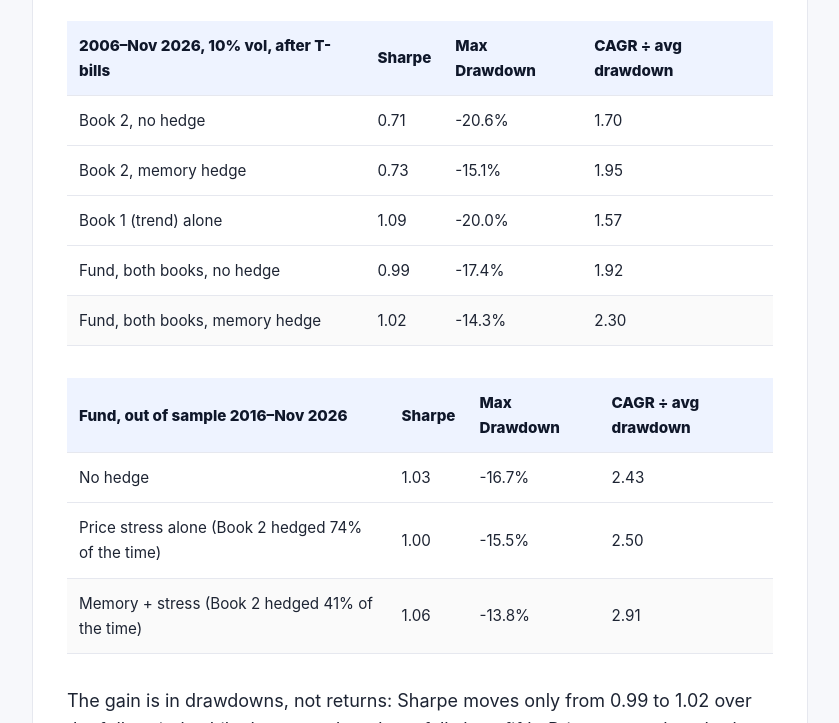
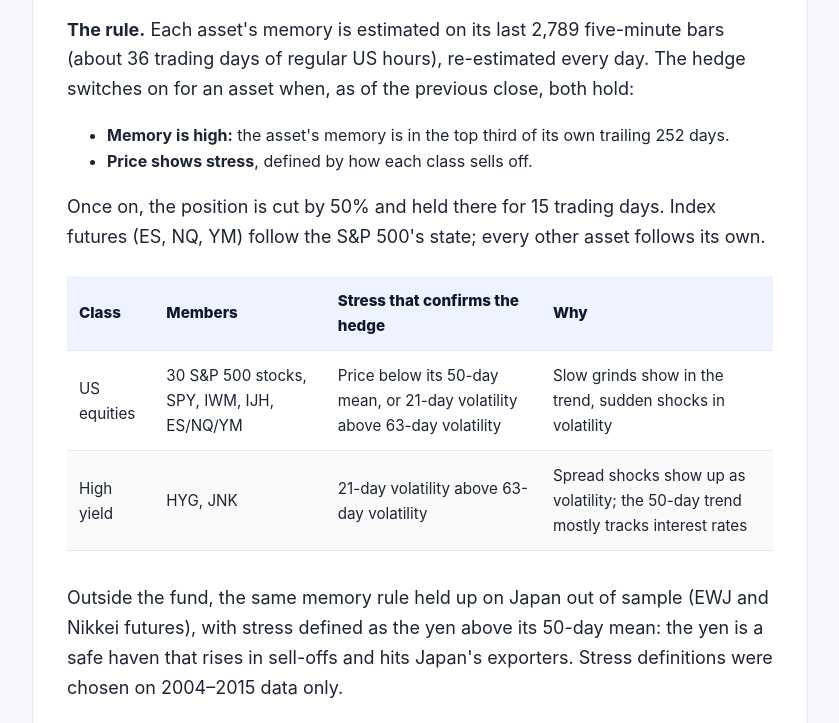
Before and after one commit to Abhatti-123123/Abhatti-123123.github.io, a plain HTML site: page projects/carver.html in a window 1280 px wide. Shown: the part 5614-6337 px from the top of the page, without its empty margins (220-1059 px from the left). Drawn offline with Linux system fonts and the light colour scheme.

Commit message:
Carver project: publish the Book 2 memory-hedge rules
Co-Authored-By: Claude Opus 5.5 <noreply@anthropic.com>

```diff
--- a/projects/carver.html
+++ b/projects/carver.html
@@ -213,9 +213,27 @@ contract leverage ratio = notional exposure per contract / capital</code></pre>
           My <a href="/research/detectability-boundaries.html">long-memory estimator</a> measures how persistent each
           asset's moves are, here on 5-minute intraday bars and re-estimated daily. Memory is a state that moves with the
           macro regime: it falls in crises and rebuilds in calm, trending markets. In Book 2 it is used only for timing:
-          when an asset's price shows stress and its own memory says the move is likely to persist, its position is cut
-          for a short period.
+          when an asset's price shows stress and its own memory says the move is likely to persist, its position is cut.
         </p>
+        <p><strong>The rule.</strong> Each asset's memory is estimated on its last 2,789 five-minute bars (about 36 trading
+          days of regular US hours), re-estimated every day. The hedge switches on for an asset when, as of the previous
+          close, both hold:</p>
+        <ul>
+          <li><strong>Memory is high:</strong> the asset's memory is in the top third of its own trailing 252 days.</li>
+          <li><strong>Price shows stress</strong>, defined by how each class sells off.</li>
+        </ul>
+        <p>Once on, the position is cut by 50% and held there for 15 trading days. Index futures (ES, NQ, YM) follow the
+          S&amp;P 500's state; every other asset follows its own.</p>
+        <table class="results-table">
+          <thead><tr><th>Class</th><th>Members</th><th>Stress that confirms the hedge</th><th>Why</th></tr></thead>
+          <tbody>
+            <tr><td>US equities</td><td>30 S&amp;P 500 stocks, SPY, IWM, IJH, ES/NQ/YM</td><td>Price below its 50-day mean, or 21-day volatility above 63-day volatility</td><td>Slow grinds show in the trend, sudden shocks in volatility</td></tr>
+            <tr><td>High yield</td><td>HYG, JNK</td><td>21-day volatility above 63-day volatility</td><td>Spread shocks show up as volatility; the 50-day trend mostly tracks interest rates</td></tr>
+          </tbody>
+        </table>
+        <p>Outside the fund, the same memory rule held up on Japan out of sample (EWJ and Nikkei futures), with stress
+          defined as the yen above its 50-day mean: the yen is a safe haven that rises in sell-offs and hits Japan's
+          exporters. Stress definitions were chosen on 2004–2015 data only.</p>
         <table class="results-table">
           <thead><tr><th>2006–Nov 2026, 10% vol, after T-bills</th><th>Sharpe</th><th>Max Drawdown</th><th>CAGR ÷ avg drawdown</th></tr></thead>
           <tbody>
@@ -245,7 +263,7 @@ contract leverage ratio = notional exposure per contract / capital</code></pre>
         <ul>
           <li><strong>Against every constant hedge.</strong> A short S&amp;P hedge on Book 2 held every day, from 0% to 60% of its beta: out of sample no constant hedge beats no hedge (2.43), while the memory hedge reaches 2.91. In sample the best constant (2.54) beats the memory hedge (2.18), but the best constant is only known in hindsight; the memory rule was fixed in advance.</li>
           <li><strong>Placebo.</strong> The hedge's dates were circularly shifted 2,000 times, keeping its spells and share of days. In the real hedge state a 3% S&amp;P down day is 4&times; as likely the next day (p &lt; 0.001), and the hedge was on for 88% of 2016–2026 shock days (p &lt; 0.001).</li>
-          <li><strong>Memory inside stress.</strong> On days when price stress alone would hedge, high memory still separates the dangerous ones: a 3% down day the next day is 3.8&times; as likely (p = 0.004), and a 10%+ fall within the next three weeks happens 7.6% of the time vs 2.2% (p = 0.032).</li>
+          <li><strong>Memory inside stress.</strong> On days when price stress alone would hedge, high memory still separates the dangerous ones: a 3% down day the next day is 3.8&times; as likely (p = 0.004), and a 10%+ fall within the 15-day hold happens 7.6% of the time vs 2.2% (p = 0.032).</li>
         </ul>
 
         <h2>Earlier version: lessons that still hold</h2>
```
